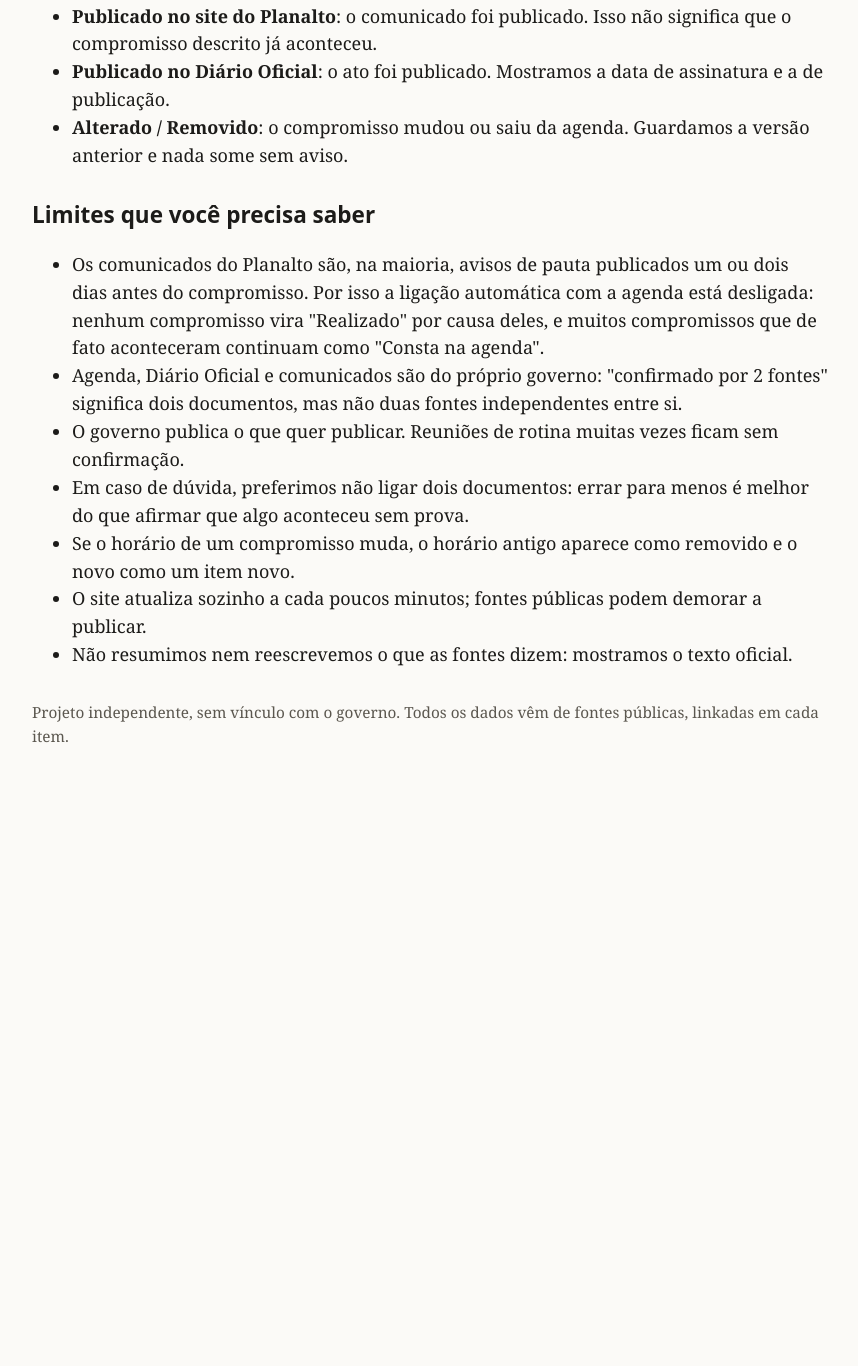
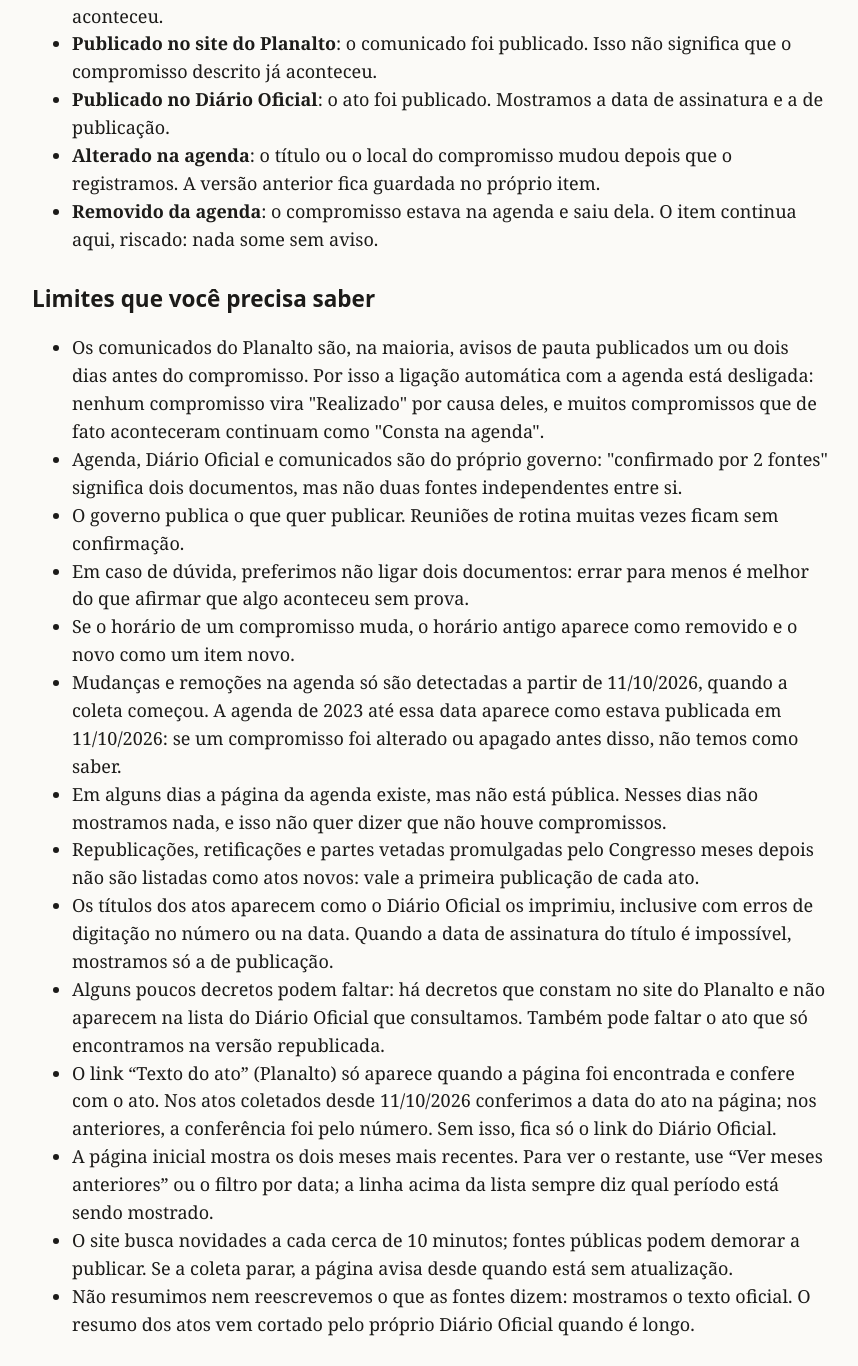
Before and after one commit to EduardoMilani8/rastreador-presidente, a website built with Vite: page site/sobre.html in a window 1280 px wide. Shown: the part 1074-2440 px from the top of the page, without its empty margins (210-1068 px from the left). Before the commit the page ends 1870 px from the top, so only its background shows below. Built offline with nearby package versions, Linux system fonts and the light colour scheme.

Commit message:
docs: Sobre conta os limites reais dos dados (I8) e README com o manual do dono
Sobre: mudanças/remoções só desde 11/10/2026, histórico como estava naquele dia, atos do vice
em exercício, republicações fora, link do Planalto só quando confere, dias sem agenda pública,
títulos como o DOU imprimiu, decretos que podem faltar, visão padrão de dois meses, cadência de
cerca de 10 minutos; status com os mesmos nomes da interface.

Co-Authored-By: Claude Opus 5.5 <noreply@anthropic.com>

```diff
--- a/site/sobre.html
+++ b/site/sobre.html
@@ -26,7 +26,7 @@
     <p>Os dados vêm somente de fontes oficiais públicas e da imprensa. Nada é inventado, estimado nem completado por conta própria.</p>
     <ul>
       <li><strong>Agenda do Presidente</strong> (Planalto): compromissos publicados pelo governo, desde 01/01/2023.</li>
-      <li><strong>Diário Oficial da União</strong>: decretos numerados, leis e medidas provisórias, desde 01/01/2023.</li>
+      <li><strong>Diário Oficial da União</strong>: decretos numerados, leis e medidas provisórias, desde 01/01/2023. Entram também os atos assinados pelo vice-presidente no exercício da Presidência.</li>
       <li><strong>Comunicados do Planalto</strong>: notas do site do Planalto. A maioria é aviso de pauta ("a agenda será às 14h30..."), publicado um ou dois dias antes do compromisso. Cada comunicado aparece com a data em que o texto foi publicado. O histórico existe a partir do início da nossa coleta.</li>
       <li><strong>Notícias</strong> (aba separada): títulos e links de Google Notícias e Agência Brasil. É o que a imprensa publica, não um registro oficial, e por isso fica fora da linha do tempo.</li>
     </ul>
@@ -39,7 +39,8 @@
       <li><strong>Realizado</strong>: reservado a compromissos confirmados por um registro oficial publicado depois do fato. Hoje nenhum compromisso recebe este status automaticamente: os comunicados do Planalto são avisos publicados antes do evento e não provam que ele aconteceu.</li>
       <li><strong>Publicado no site do Planalto</strong>: o comunicado foi publicado. Isso não significa que o compromisso descrito já aconteceu.</li>
       <li><strong>Publicado no Diário Oficial</strong>: o ato foi publicado. Mostramos a data de assinatura e a de publicação.</li>
-      <li><strong>Alterado / Removido</strong>: o compromisso mudou ou saiu da agenda. Guardamos a versão anterior e nada some sem aviso.</li>
+      <li><strong>Alterado na agenda</strong>: o título ou o local do compromisso mudou depois que o registramos. A versão anterior fica guardada no próprio item.</li>
+      <li><strong>Removido da agenda</strong>: o compromisso estava na agenda e saiu dela. O item continua aqui, riscado: nada some sem aviso.</li>
     </ul>
 
     <h2>Limites que você precisa saber</h2>
@@ -49,8 +50,15 @@
       <li>O governo publica o que quer publicar. Reuniões de rotina muitas vezes ficam sem confirmação.</li>
       <li>Em caso de dúvida, preferimos não ligar dois documentos: errar para menos é melhor do que afirmar que algo aconteceu sem prova.</li>
       <li>Se o horário de um compromisso muda, o horário antigo aparece como removido e o novo como um item novo.</li>
-      <li>O site atualiza sozinho a cada poucos minutos; fontes públicas podem demorar a publicar.</li>
-      <li>Não resumimos nem reescrevemos o que as fontes dizem: mostramos o texto oficial.</li>
+      <li>Mudanças e remoções na agenda só são detectadas a partir de 11/10/2026, quando a coleta começou. A agenda de 2023 até essa data aparece como estava publicada em 11/10/2026: se um compromisso foi alterado ou apagado antes disso, não temos como saber.</li>
+      <li>Em alguns dias a página da agenda existe, mas não está pública. Nesses dias não mostramos nada, e isso não quer dizer que não houve compromissos.</li>
+      <li>Republicações, retificações e partes vetadas promulgadas pelo Congresso meses depois não são listadas como atos novos: vale a primeira publicação de cada ato.</li>
+      <li>Os títulos dos atos aparecem como o Diário Oficial os imprimiu, inclusive com erros de digitação no número ou na data. Quando a data de assinatura do título é impossível, mostramos só a de publicação.</li>
+      <li>Alguns poucos decretos podem faltar: há decretos que constam no site do Planalto e não aparecem na lista do Diário Oficial que consultamos. Também pode faltar o ato que só encontramos na versão republicada.</li>
+      <li>O link “Texto do ato” (Planalto) só aparece quando a página foi encontrada e confere com o ato. Nos atos coletados desde 11/10/2026 conferimos a data do ato na página; nos anteriores, a conferência foi pelo número. Sem isso, fica só o link do Diário Oficial.</li>
+      <li>A página inicial mostra os dois meses mais recentes. Para ver o restante, use “Ver meses anteriores” ou o filtro por data; a linha acima da lista sempre diz qual período está sendo mostrado.</li>
+      <li>O site busca novidades a cada cerca de 10 minutos; fontes públicas podem demorar a publicar. Se a coleta parar, a página avisa desde quando está sem atualização.</li>
+      <li>Não resumimos nem reescrevemos o que as fontes dizem: mostramos o texto oficial. O resumo dos atos vem cortado pelo próprio Diário Oficial quando é longo.</li>
     </ul>
   </main>
 
```
Also changed, not shown: tests/site/sobre.test.ts (+31 -0 lines), README.md (added).
